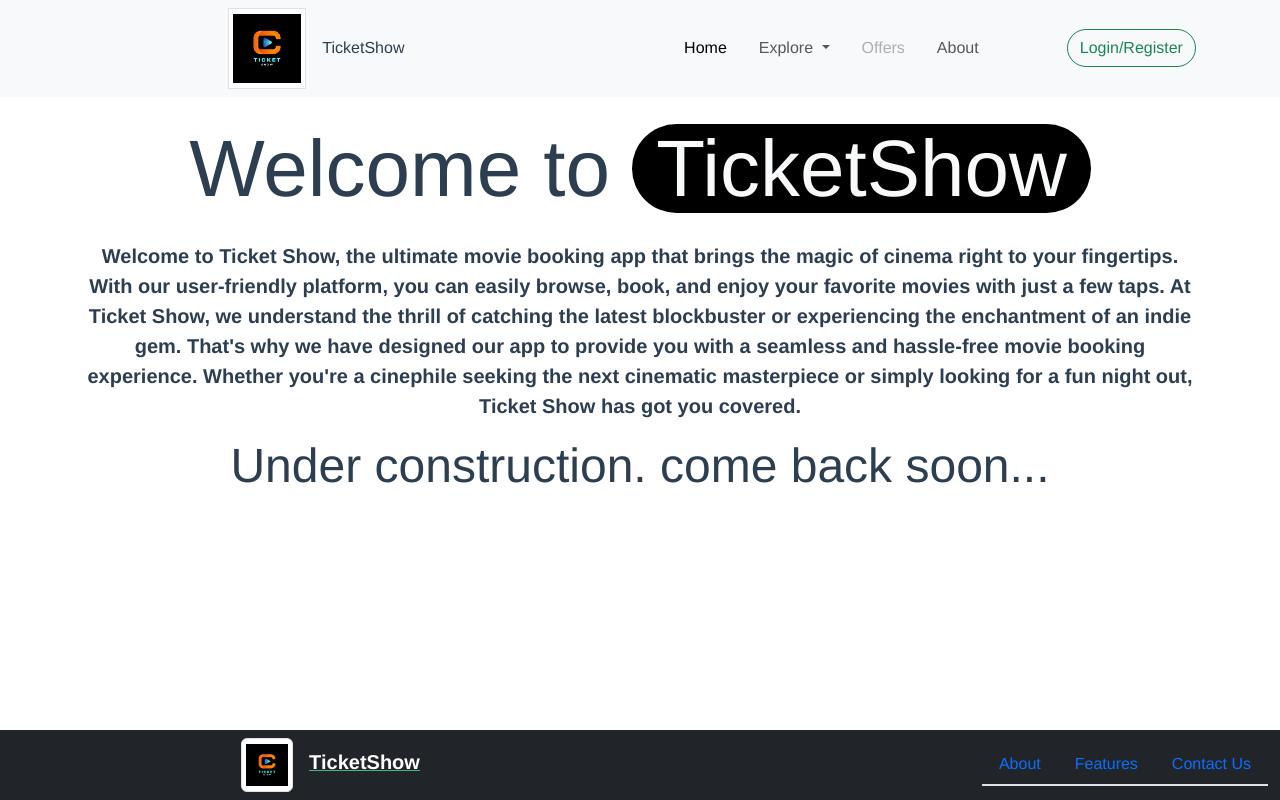
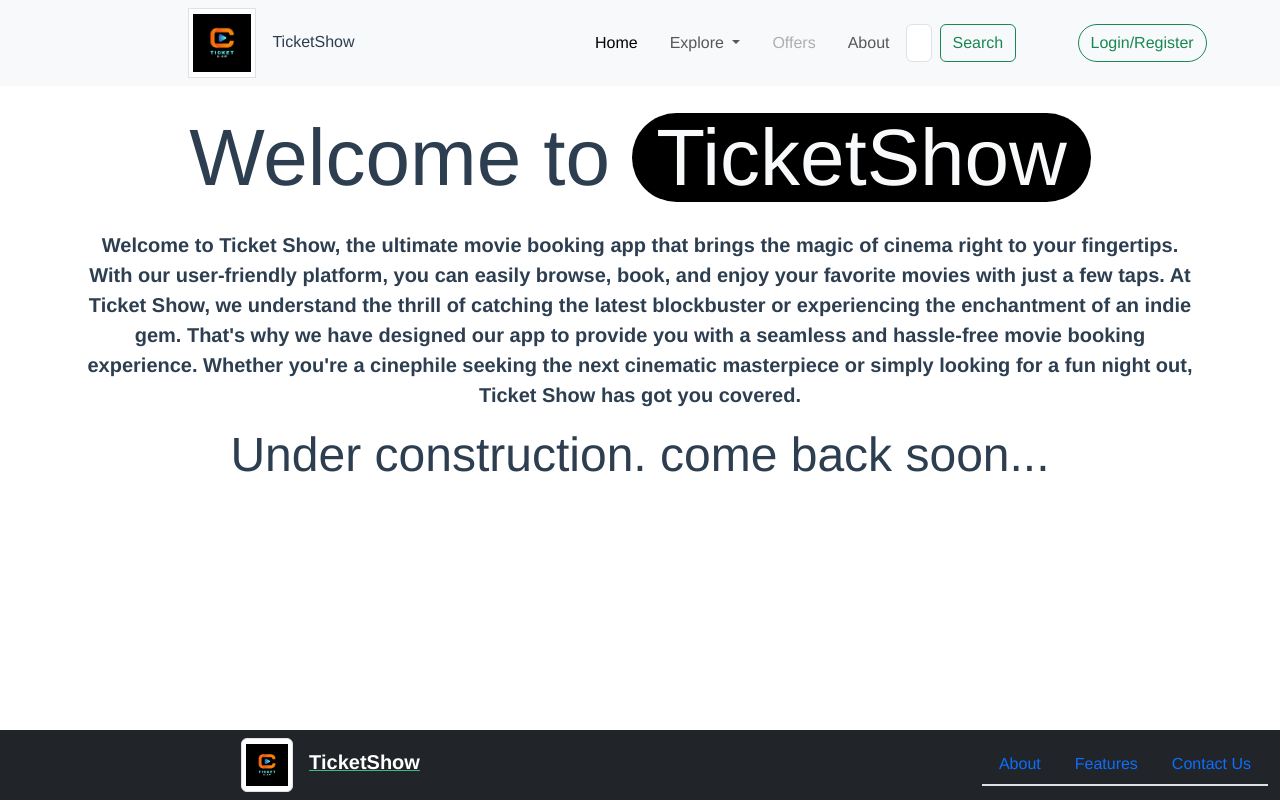
Before and after one commit to asdsyd/appdev2, a Vue app in the folder ticketshow/: page / in a window 1280 px wide. Built offline with nearby package versions, Linux system fonts and the light colour scheme.

Commit message:
user search page and search

```diff
--- a/ticketshow/src/views/MovieSearch.vue
+++ b/ticketshow/src/views/MovieSearch.vue
@@ -2,10 +2,11 @@
 
 import NavBar from "@/views/NavBar.vue";
 import UserBottomNavBar from "@/views/UserBottomNavBar.vue";
+import UserNavBar from "@/views/UserNavBar.vue";
 </script>
 
 <template>
-  <nav-bar/>
+  <user-nav-bar/>
 
   <user-bottom-nav-bar/>
 
--- a/ticketshow/src/views/NavBar.vue
+++ b/ticketshow/src/views/NavBar.vue
@@ -17,6 +17,10 @@
         <router-link class=" lead text-black-1000 text-decoration-none" :to="'/'">User Login</router-link>
       </li>
     </ul>
+    <form class="d-flex" role="search">
+      <input class="form-control me-2" type="search" placeholder="Search" aria-label="Search">
+      <button class="btn btn-outline-success" type="submit">Search</button>
+    </form>
     <button class="btn btn-outline-success" type="submit" @click="Adminlogout">Logout</button>
   </div>
 </div>
--- a/ticketshow/src/views/Summary.vue
+++ b/ticketshow/src/views/Summary.vue
@@ -1,5 +1,7 @@
 <template>
   <NavBar :is-summary="true" />
+
+  <p> Testing out chart js</p>
 </template>
 
 <script setup>
--- a/ticketshow/src/views/UserLoggedNavBar.vue
+++ b/ticketshow/src/views/UserLoggedNavBar.vue
@@ -36,6 +36,10 @@
             <router-link :to="'/about'" class="nav-link" >About</router-link>
           </li>
         </ul>
+        <form class="d-flex" role="search">
+          <input class="form-control me-2" type="search" placeholder="Search" aria-label="Search">
+          <button class="btn btn-outline-success" type="submit">Search</button>
+        </form>
         <div class="container">
           <button class="btn btn-outline-success rounded-pill" type="submit" @click="logout">Logout</button>
 
--- a/ticketshow/src/views/UserNavBar.vue
+++ b/ticketshow/src/views/UserNavBar.vue
@@ -34,6 +34,10 @@
             <router-link :to="'/about'" class="nav-link" >About</router-link>
           </li>
         </ul>
+        <form class="d-flex" role="search">
+          <input class="form-control me-2" type="search" placeholder="Search" aria-label="Search">
+          <button class="btn btn-outline-success" type="submit">Search</button>
+        </form>
         <div class="container">
           <router-link :to="'/user/login'" class="btn btn-outline-success rounded-pill" type="submit">Login/Register</router-link>
 
```
